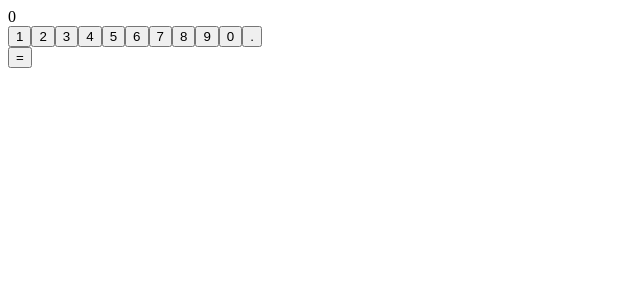
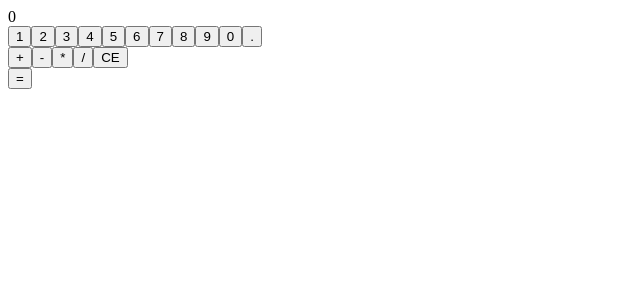
Before and after one commit to IlyaGoncharovY/dnd_calculator, a React (Vite) app: page / in a window 1280 px wide. Shown: the top 300 px of the page, without its empty margins (0-640 px from the left). Built offline with nearby package versions, Linux system fonts and the light colour scheme.

Commit message:
fix(app) added ExpressionsContainer.tsx

```diff
--- a/src/features/app/App.tsx
+++ b/src/features/app/App.tsx
@@ -1,4 +1,4 @@
-import {EqualContainer, InputContainer, KeyBoardContainer} from '../calculator';
+import {EqualContainer, InputContainer, KeyBoardContainer, ExpressionsContainer} from '../calculator';
 
 function App() {
 
@@ -6,6 +6,7 @@ function App() {
     <>
       <InputContainer/>
       <KeyBoardContainer/>
+      <ExpressionsContainer/>
       <EqualContainer/>
     </>
   );
```
